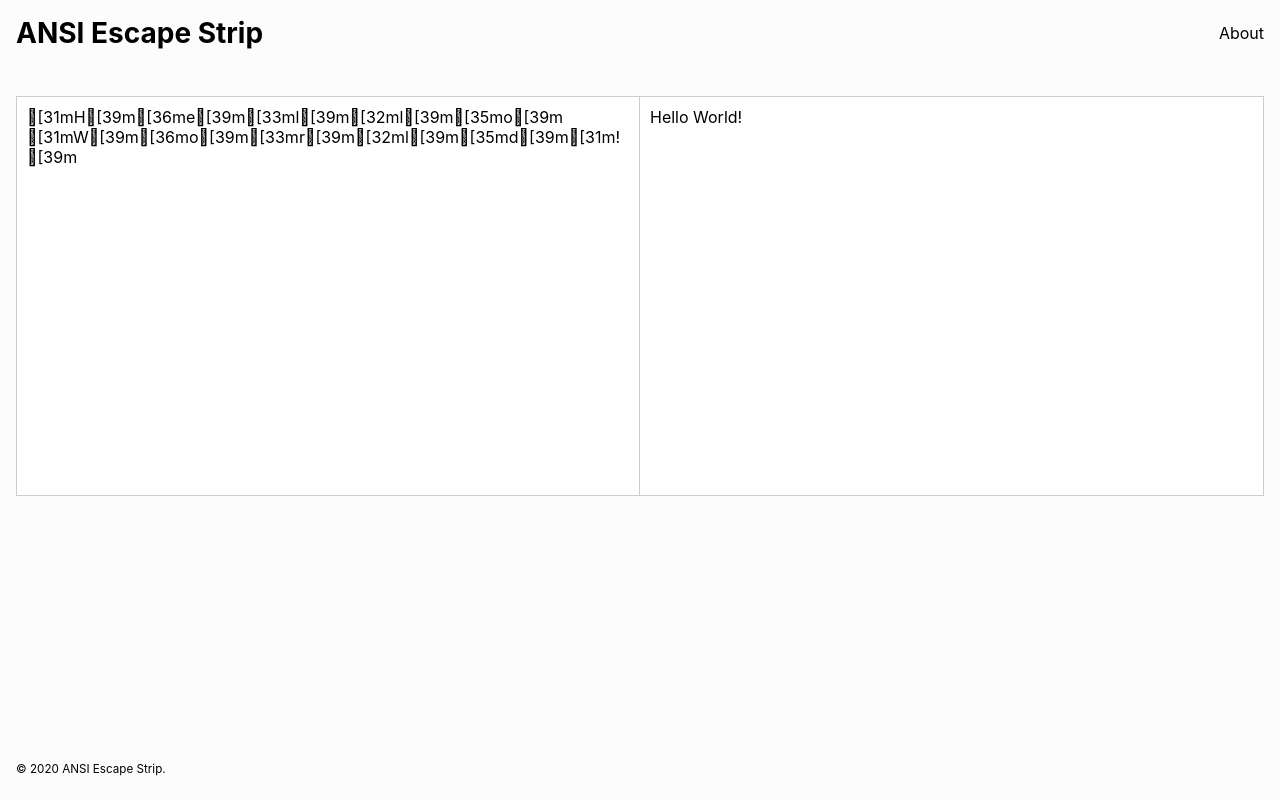
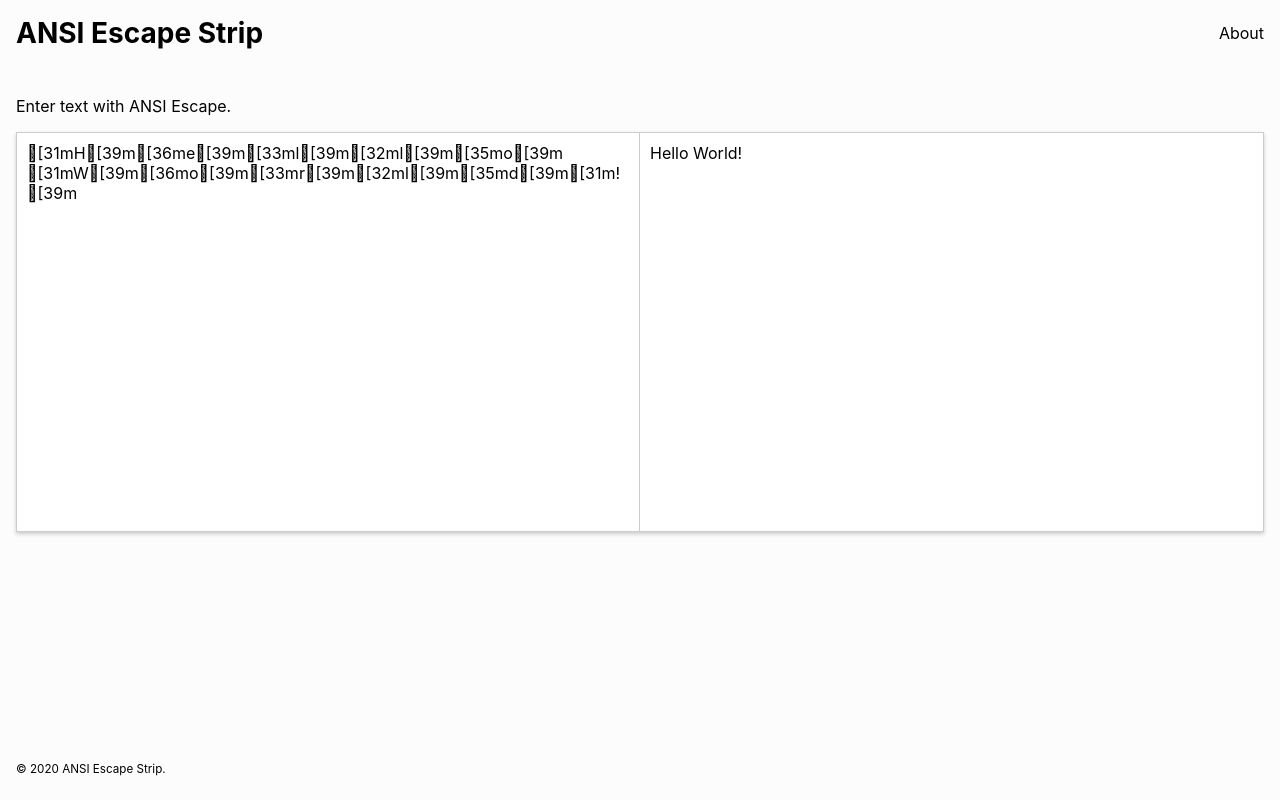
Before and after one commit to kimulaco/ANSI-Escape-Strip, a React (Create React App) app: page / in a window 1280 px wide. Built offline with nearby package versions, Linux system fonts and the light colour scheme.

Commit message:
Update about

```diff
--- a/src/components/FormTextarea/FormTextarea.css
+++ b/src/components/FormTextarea/FormTextarea.css
@@ -1,7 +1,13 @@
 @charset "UTF-8";
 
-.FormTextarea {
+.FormTextarea_label {
+  display: inline-block;
+  margin: 0 0 16px;
+}
+
+.FormTextarea_content {
   display: flex;
+  box-shadow: 0 2px 4px rgba(0, 0, 0, 0.2);
 }
 
 .FormTextarea_textarea,
--- a/src/components/FormTextarea/FormTextarea.tsx
+++ b/src/components/FormTextarea/FormTextarea.tsx
@@ -3,6 +3,7 @@ import stripAnsi from 'strip-ansi'
 import './FormTextarea.css'
 
 type Props = {
+  id: string
   value?: string
 }
 
@@ -19,7 +20,13 @@ const FormTextarea: React.FC<Props> = (props: Props) => {
 
   return (
     <div className="FormTextarea">
+      <label
+        className="FormTextarea_label"
+        htmlFor={props.id}
+      >Enter text with ANSI Escape.</label>
+      <div className="FormTextarea_content">
         <textarea
+          id={props.id}
           className="FormTextarea_textarea"
           value={value}
           onChange={(event) => {handleChange(event)}}
@@ -29,6 +36,7 @@ const FormTextarea: React.FC<Props> = (props: Props) => {
           dangerouslySetInnerHTML={{ __html: preview }}
         />
       </div>
+    </div>
   )
 }
 
--- /dev/null
+++ b/src/pages/About.css
@@ -0,0 +1,11 @@
+@charset "UTF-8";
+
+.About h1 {
+  font-size: 32px;
+  margin: 0 0 32px;
+}
+
+.About h2 {
+  font-size: 24px;
+  margin: 32px 0 16px;
+}
--- a/src/pages/About.tsx
+++ b/src/pages/About.tsx
@@ -1,9 +1,20 @@
 import React from 'react'
+import './About.css'
 
 const App: React.FC = () => {
   return (
-    <div>
+    <div className="About">
       <h1>About</h1>
+
+      <p>Web service to strip ANSI Escape. Are there any logs that cannot be read due to ANSI Escape? You can convert it to text that everyone can read.</p>
+
+      <h2>Bug</h2>
+
+      <p>Please report any bugs or improvements to <a
+        href="https://github.com/kimulaco/ANSI-Escape-Strip/issues"
+        target="_blank"
+        rel="noopener noreferrer"
+      >Issue</a>.</p>
     </div>
   )
 }
--- a/src/pages/Index.tsx
+++ b/src/pages/Index.tsx
@@ -6,7 +6,7 @@
 const App: React.FC = () => {
   return (
     <div>
-      <FormTextarea value={DEFAULT_VALUE} />
+      <FormTextarea id="ansi-escape" value={DEFAULT_VALUE} />
     </div>
   )
 }
```
Lines whose indentation alone changed are shown as unchanged.
